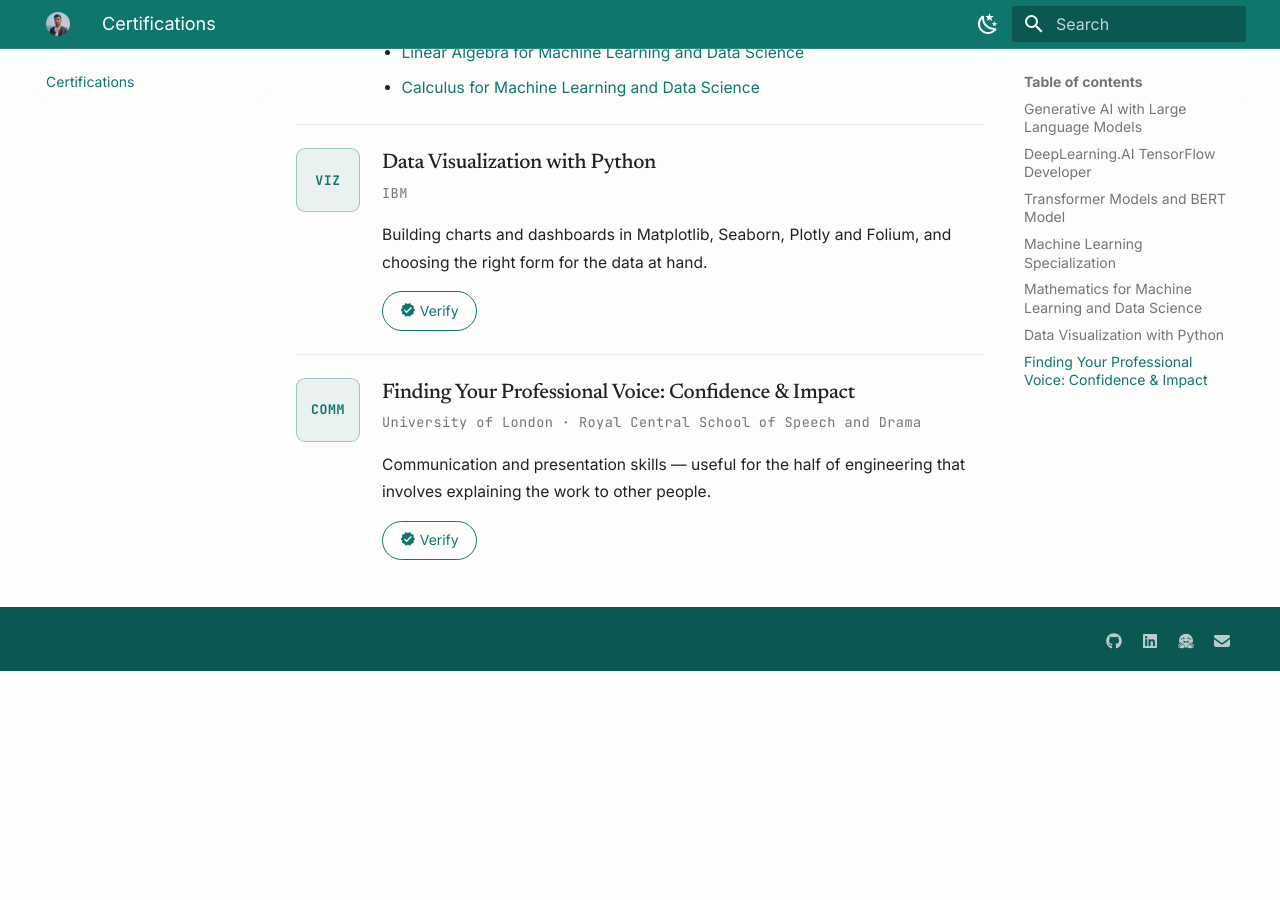
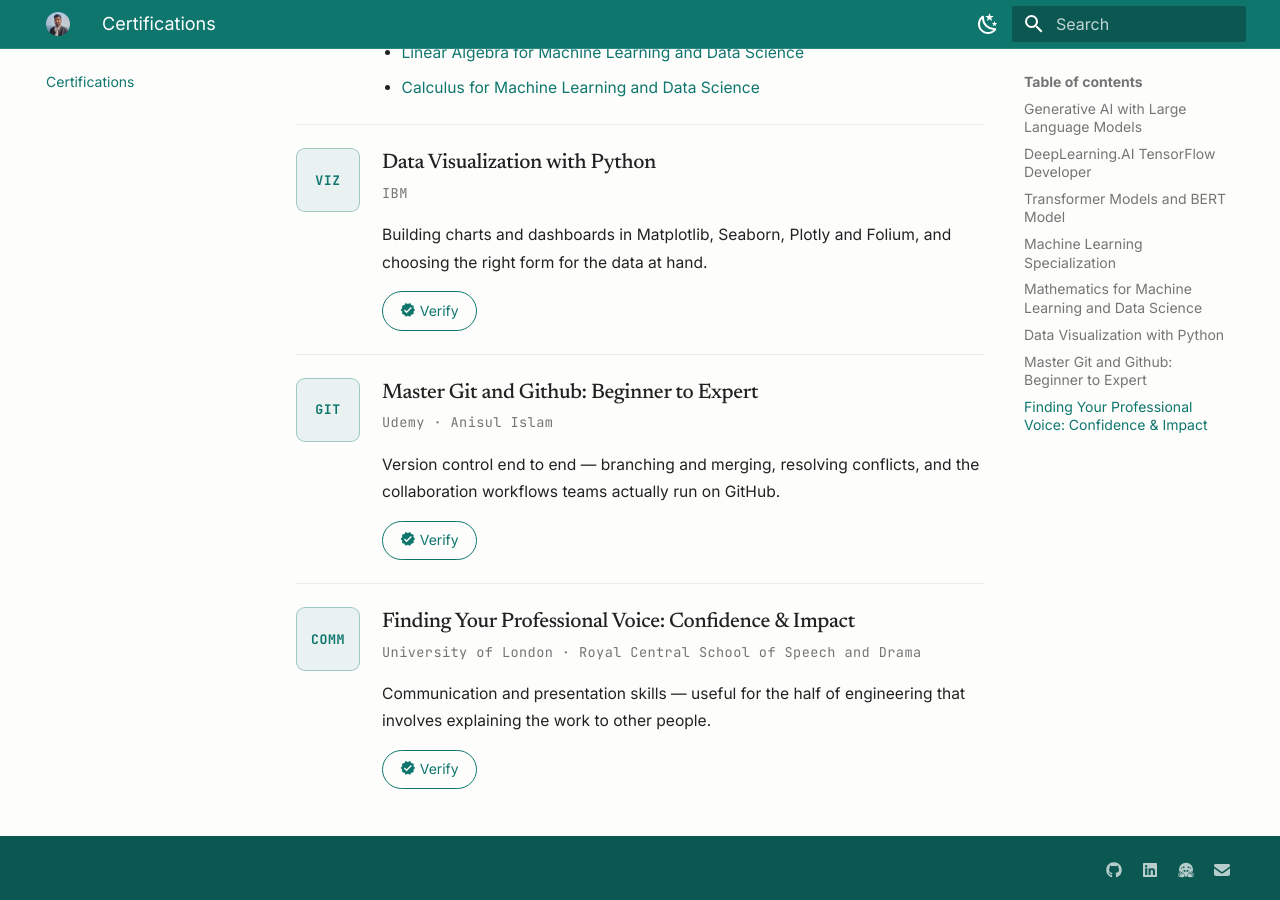
Before and after one commit to sayedshaun/sayedshaun.github.io, an MkDocs documentation site: the page built from docs/about_me/certifications.md, in a window 1280 px wide and 900 px high, scrolled down 1412 px. Built offline with MkDocs 1.6.1 and Material for MkDocs 9.7.7, drawn with Linux system fonts in a browser that asks for light colours; before the commit the page ends 2083 px from its top, so only the background shows below that.

Commit message:
Add the Udemy Git and GitHub certificate
Title and instructor taken from the certificate page, which Cloudflare blocks
automated fetching of. Placed with the tooling entries rather than the ML ones.

Co-Authored-By: Claude Opus 5 (1M context) <noreply@anthropic.com>

```diff
--- a/docs/about_me/certifications.md
+++ b/docs/about_me/certifications.md
@@ -110,6 +110,23 @@ right form for the data at hand.
 </div>
 
 <div class="entry" markdown>
+<div class="entry-mark">GIT</div>
+<div markdown>
+
+### Master Git and Github: Beginner to Expert
+
+Udemy · Anisul Islam
+{ .meta }
+
+Version control end to end — branching and merging, resolving conflicts, and the
+collaboration workflows teams actually run on GitHub.
+
+[:material-check-decagram: Verify](https://www.udemy.com/certificate/UC-c37cf3f7-9413-482d-a9a7-9ef3cda1d342/){ .md-button }
+
+</div>
+</div>
+
+<div class="entry" markdown>
 <div class="entry-mark">COMM</div>
 <div markdown>
 
```
